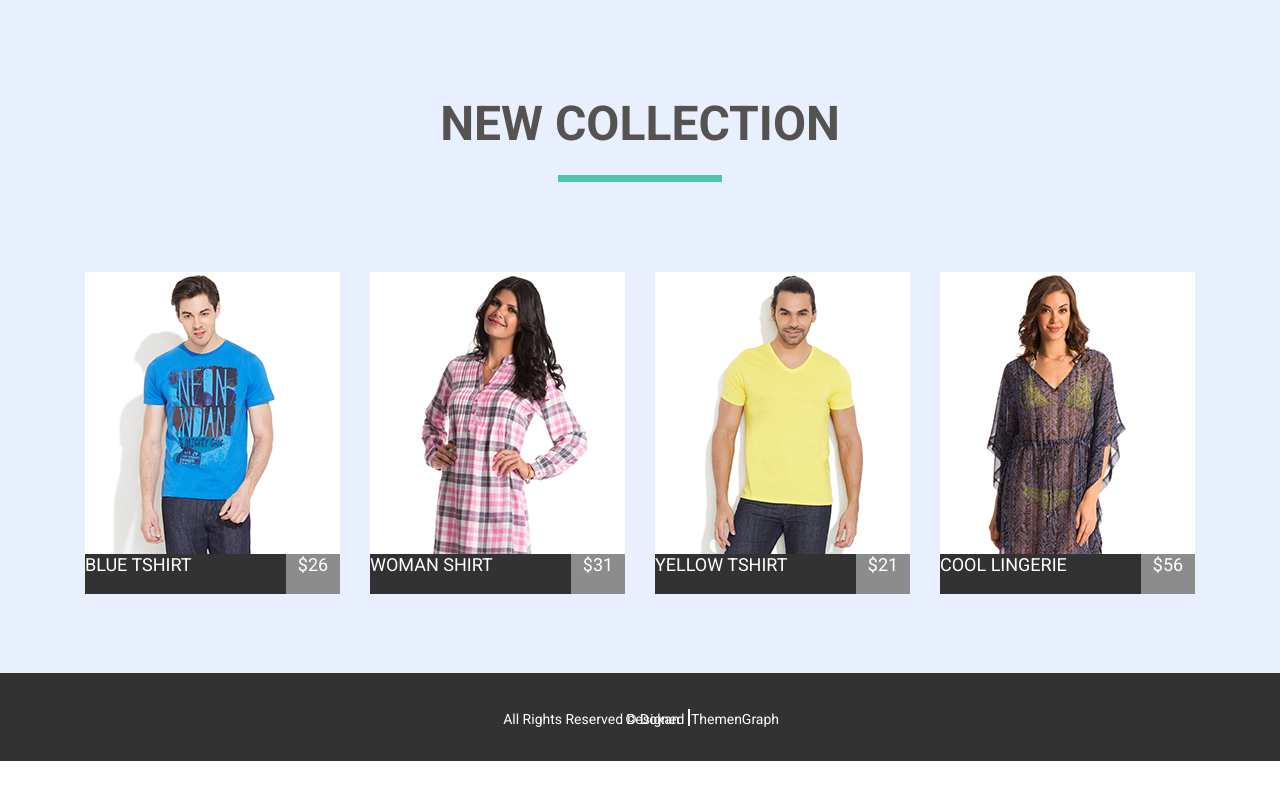
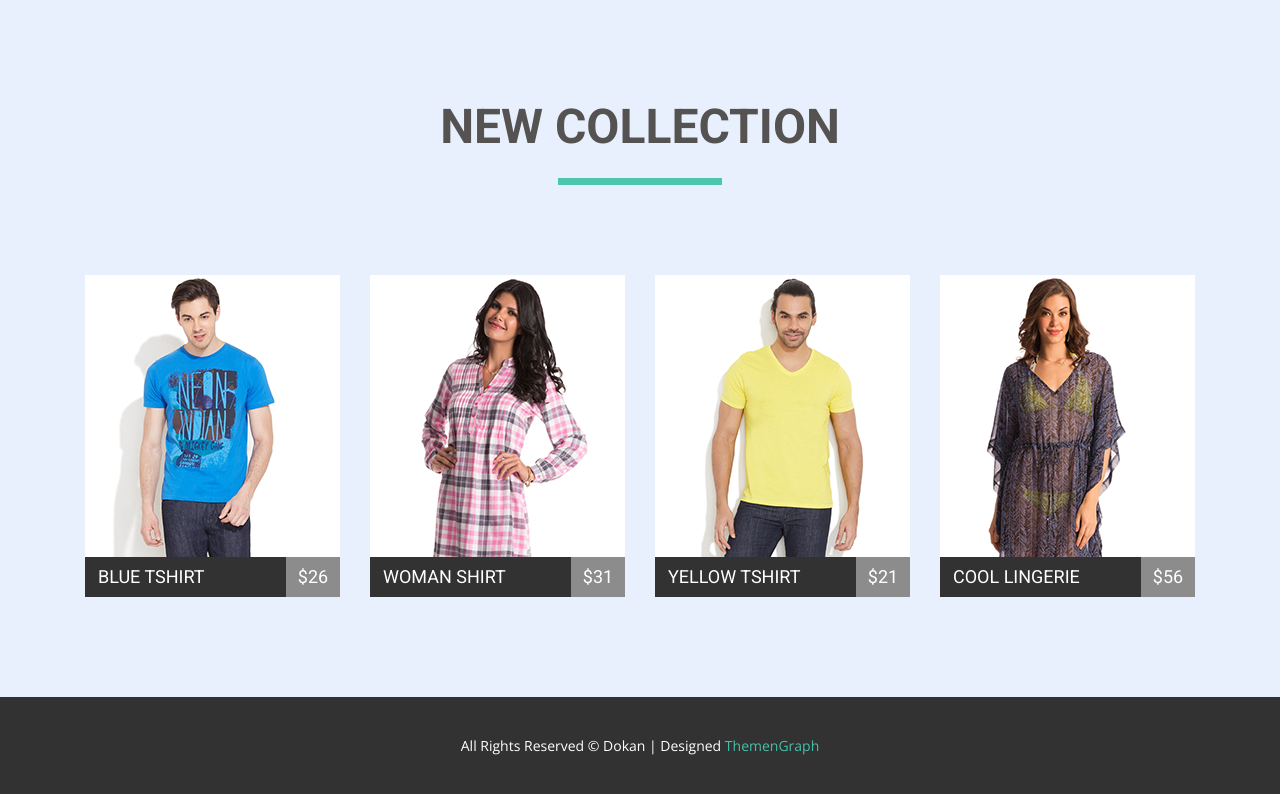
Before and after one commit to Dmitriy0776/goit-fe-course, a plain HTML site: page html-css/module-05/index.html in a window 1280 px wide. Shown: the part 696-1490 px from the top of the page. Before the commit the page ends 1457 px from the top, so only its background shows below. Drawn offline with nearby package versions, Linux system fonts and the light colour scheme.

Commit message:
changes homework-05

```diff
--- a/html-css/module-05/css/styles.css
+++ b/html-css/module-05/css/styles.css
@@ -35,11 +35,8 @@ img {
 /* HEADER */
 
 .page-header {
-    padding: 0;
-    margin: 0;
-    margin-top: 38px;
-    margin-bottom: 32px;
-    height: 21px;
+    padding-top: 38px;
+    padding-bottom: 32px;
 }
 
 .page-nav {
@@ -64,7 +61,7 @@ img {
 
 .site-navigation {
     float: right;
-    width: 467px;
+    width: 477px;
     padding: 0;
     margin: 0;
     margin-top: 5px;
@@ -108,6 +105,7 @@ img {
 
 .site-navigation a {
     display: block;
+    font-family: 'Open Sans', sans-serif;
     font-size: 14px;
     color: #0F0101;
     font-weight: bold;
@@ -193,7 +191,6 @@ img {
 /* SECTION_two_COLLECTION */
 
 .collection {
-    height: 678px;
     position: relative;
     margin: 0 auto;
     padding: 100px 0;
@@ -243,6 +240,8 @@ img {
     position: absolute;
     width: 201px;
     height: 40px;
+    line-height: 40px;
+    padding-left: 13px;
     margin: 0;
     bottom: 0;;
     left: 0;
@@ -257,6 +256,7 @@ img {
     position: absolute;
     width: 54px;
     height: 40px;
+    line-height: 40px;
     margin: 0;
     right: 0;
     bottom: 0;
@@ -358,83 +358,20 @@ img {
 
 /* FOOTER */
 
-.nav_rights {
-    position: relative;
-    padding: 0;
-    margin: 0 auto;
-    block-size: cover;
-    height: 88px;
+.footer {
+    padding-top: 38px;
+    padding-bottom: 38px;
     background-color: #323232;
 }
-
-.rights {
-    display: inline-block;
-    position: absolute;
-    left: 38%;
-    height: 17px;
-    width: 210px;
-    top: 25%;
+.footer__text {
+   text-align: center;
+   font-family: 'Open Sans', sans-serif;
+   color: #FFFFFF;
+   margin: 0;
+   padding: 0;
 }
 
-.rights::after {
-    display: block;
-    position: absolute;
-    top: 0%;
-    right: 3%;
-    margin: 0 auto;
-    width: 2px;
-    height: 17px;
-    background-color: #FFFFFF;
-    content: '';
+.footer__link {
+    color: #46bfa9;
+    text-decoration: none;
 }
-
-
-.rights_text {
-    position: absolute;
-    left: 8%;
-    font-size: 14px;
-    color: #FEFEFE;
-    text-decoration: none;
-    list-style: none;
-}
-
-.rights_link {
-    position: absolute;
-    right: 8%;
-    font-size: 14px;
-    color: #FEFEFE;
-    text-decoration: none;
-    list-style: none;
-}
-.designed {
-    display: inline-block;
-    position: absolute;
-    width: 182px;
-    height: 17px;
-    top: 25%;
-    right: 38%;
-}
-
-.designed_text {
-    position: absolute;
-    left: 8%;
-    font-size: 14px;
-    color: #FEFEFE;
-    text-decoration: none;
-    list-style: none;
-}
-
-.designed_link {
-    position: absolute;
-    right: 8%;
-    font-size: 14px;
-    color: #FEFEFE;
-    text-decoration: none;
-    list-style: none;
-}
-
-
-.rights_link:hover,
-.designed_link:hover {
-    color: #46BFA9;
-}
--- a/html-css/module-05/index.html
+++ b/html-css/module-05/index.html
@@ -6,6 +6,7 @@
       href="https://fonts.googleapis.com/css?family=Roboto:300,400,500,700&display=swap"
       rel="stylesheet"
     />
+    <link href="https://fonts.googleapis.com/css?family=Open+Sans:400,700&display=swap" rel="stylesheet">
     <title>Homework-05</title>
     <link rel="stylesheet" href="./css/styles.css" />
     <link rel="stylesheet" href="./css/normalize.css" />
@@ -121,17 +122,10 @@
         </div>
       </section>
     </main>
-    <footer>
-        <div class="nav_rights">
-             <ul class="rights">
-                <li class="rights_text">All Rights Reserved</li>
-                <li class="rights_link">&#169; Dokan</li>
-             </ul>
-             <ul class="designed">
-                <li class="designed_text">Designed</li>
-                <li class="designed_link">ThemenGraph</li>
-             </ul>
-        </div>
+    <footer class="footer">
+      <div class="container">
+        <p class="footer__text">All Rights Reserved © Dokan | Designed <a href="#" class="footer__link">ThemenGraph</a></p>
+      </div>
     </footer>
   </body>
 </html>
```
